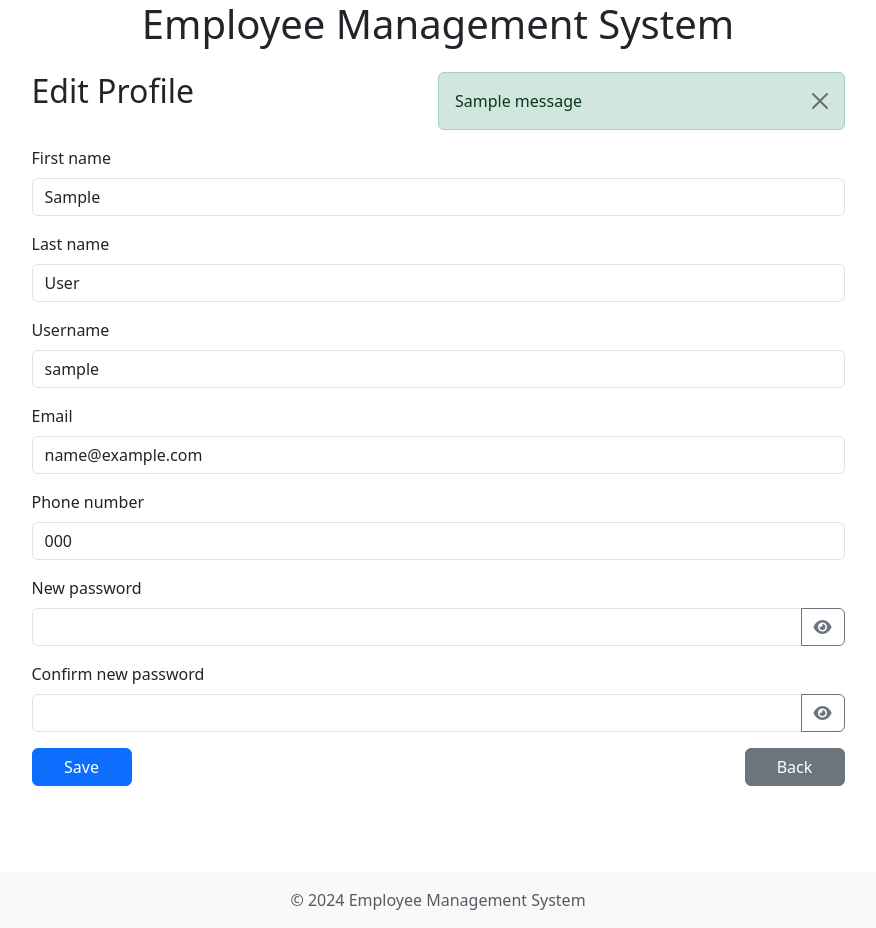
After one commit to Salerys/employee-management, a Django app: page /edit-profile/1 in a window 1280 px wide. The commit adds this page. Shown: the whole page, without its empty margins (202-1078 px from the left). Run offline with Django 5.2, Linux system fonts and the light colour scheme; a user stored in the database is signed in; tables that the repository leaves empty hold one stand-in row (values such as "Sample post"); one stand-in notice (Sample message) is shown; some libraries are stand-ins or nearby versions.

Commit message:
added edit-profile form, where users can change their personal data

```diff
--- a/employees/forms.py
+++ b/employees/forms.py
@@ -1,6 +1,7 @@
 from django import forms
 from django.contrib.auth.forms import UserCreationForm
 from django.contrib.auth.models import User
+from .models import PersonalDetails
 
 
 class RegisterForm(UserCreationForm):
@@ -19,3 +20,38 @@ class RegisterForm(UserCreationForm):
             'password1',
             'password2',
         ]
+
+
+class EditProfileForm(forms.ModelForm):
+    phone_number = forms.CharField(widget=forms.NumberInput)
+    new_password = forms.CharField(
+        widget=forms.PasswordInput(attrs={'id': 'new-password'}),
+    )
+    confirm_new_password = forms.CharField(
+        widget=forms.PasswordInput(attrs={'id': 'confirm-new-password'}),
+    )
+
+    class Meta:
+        model = PersonalDetails
+        fields = [
+            'first_name',
+            'last_name',
+            'username',
+            'email',
+            'phone_number',
+        ]
+
+    # Override the form's initialization to set required=False for every field
+    def __init__(self, *args, **kwargs):
+        super(EditProfileForm, self).__init__(*args, **kwargs)
+        for field in self.fields:
+            self.fields[field].required = False
+
+    def clean(self):
+        cleaned_data = super().clean()
+        new_password = cleaned_data.get('new_password')
+        confirm_new_password = cleaned_data.get('confirm_new_password')
+
+        # Check if the new passwords match
+        if new_password and new_password != confirm_new_password:
+            self.add_error('confirm_new_password', 'Passwords do not match.')
--- /dev/null
+++ b/employees/templates/main/edit-profile.html
@@ -0,0 +1,145 @@
+{% extends 'base.html' %} {% load crispy_forms_tags %} {% block content %}
+<div class="container w-75">
+  <div class="mt-4 d-flex justify-content-between min-height">
+    <h2>Edit Profile</h2>
+
+    {% if messages %}
+    <div id="message-container" class="w-50">
+      {% for message in messages %} {% if forloop.last %}
+      <div
+        class="alert alert-{{ message.tags }} alert-dismissible fade show"
+        role="alert"
+      >
+        {{ message }}
+        <button
+          type="button"
+          class="btn-close"
+          data-bs-dismiss="alert"
+          aria-label="Close"
+        ></button>
+      </div>
+      {% endif %} {% endfor %}
+    </div>
+    {% endif %}
+  </div>
+
+  <form method="post" action="{% url 'edit-profile' id=id %}">
+    {% csrf_token %}
+
+    <div class="mb-3">
+      <label for="first_name" class="form-label">First name</label>
+      <input
+        type="text"
+        class="form-control"
+        id="first_name"
+        name="first_name"
+        value="{{ form.first_name.value }}"
+      />
+      {% if form.first_name.errors %}
+      <div class="invalid-feedback">{{ form.first_name.errors }}</div>
+      {% endif %}
+    </div>
+
+    <div class="mb-3">
+      <label for="last_name" class="form-label">Last name</label>
+      <input
+        type="text"
+        class="form-control"
+        id="last_name"
+        name="last_name"
+        value="{{ form.last_name.value }}"
+      />
+      {% if form.last_name.errors %}
+      <div class="invalid-feedback">{{ form.last_name.errors }}</div>
+      {% endif %}
+    </div>
+
+    <div class="mb-3">
+      <label for="username" class="form-label">Username</label>
+      <input
+        type="text"
+        class="form-control"
+        id="username"
+        name="username"
+        value="{{ form.username.value }}"
+      />
+      {% if form.username.errors %}
+      <div class="invalid-feedback">{{ form.username.errors }}</div>
+      {% endif %}
+    </div>
+
+    <div class="mb-3">
+      <label for="email" class="form-label">Email</label>
+      <input
+        type="email"
+        class="form-control"
+        id="email"
+        name="email"
+        value="{{ form.email.value }}"
+      />
+      {% if form.email.errors %}
+      <div class="invalid-feedback">{{ form.email.errors }}</div>
+      {% endif %}
+    </div>
+
+    <div class="mb-3">
+      <label for="phone_number" class="form-label">Phone number</label>
+      <input
+        type="tel"
+        class="form-control"
+        id="phone_number"
+        name="phone_number"
+        value="{{ form.phone_number.value | default_if_none:'' }}"
+      />
+      {% if form.phone_number.errors %}
+      <div class="invalid-feedback">{{ form.phone_number.errors }}</div>
+      {% endif %}
+    </div>
+
+    <div class="mb-3">
+      <label for="new_password" class="form-label">New password</label>
+      <div class="input-group mb-3">
+        <input
+          type="password"
+          class="form-control password-field"
+          name="new_password"
+        />
+        <button type="button" class="btn btn-outline-secondary toggle-password">
+          <i class="fas fa-eye"></i>
+        </button>
+      </div>
+      {% if form.new_password.errors %}
+      <div class="invalid-feedback">{{ form.new_password.errors }}</div>
+      {% endif %}
+    </div>
+
+    <div class="mb-3">
+      <label for="confirm_new_password" class="form-label"
+        >Confirm new password</label
+      >
+      <div class="input-group mb-3">
+        <input
+          type="password"
+          class="form-control password-field"
+          name="confirm_new_password"
+        />
+        <button type="button" class="btn btn-outline-secondary toggle-password">
+          <i class="fas fa-eye"></i>
+        </button>
+      </div>
+      {% if form.confirm_new_password.errors %}
+      <div class="invalid-feedback">{{ form.confirm_new_password.errors }}</div>
+      {% endif %}
+    </div>
+
+    <div class="mt-3 d-flex justify-content-between flex-align-340">
+      <button type="submit" class="btn btn-primary w-100-px mb-3">Save</button>
+      <a
+        class="btn btn-secondary w-100-px mb-3"
+        href="{% url 'profile' id=id %}"
+        >Back</a
+      >
+    </div>
+  </form>
+</div>
+{% endblock %}
--- a/employees/urls.py
+++ b/employees/urls.py
@@ -14,4 +14,5 @@ urlpatterns = [
     ),
     path('home/', views.home, name='home'),
     path('profile/<int:id>', views.get_profile_data, name='profile'),
+    path('edit-profile/<int:id>', views.update_profile, name='edit-profile'),
 ]
--- a/employees/views.py
+++ b/employees/views.py
@@ -1,9 +1,12 @@
-from django.shortcuts import render, redirect
+from django.shortcuts import get_object_or_404, render, redirect
 from django.contrib import messages
 from django.contrib.auth.decorators import login_required
+from django.contrib.auth import authenticate, login
+from django.contrib.auth.hashers import make_password
 from .models import JobDetails, Performance, PersonalDetails
-from .forms import RegisterForm
+from .forms import EditProfileForm, RegisterForm
 from .utils import (
+    clear_messages,
     get_job_details_by_username,
     get_performance_by_username,
     get_personal_details_by_username,
@@ -22,28 +25,27 @@ def user_register(request):
             user = form.save(commit=False)
             user.save()
 
-            # Step 1: Create an empty Performance instance
+            # Create an empty Performance model
             performance_model = Performance.objects.create()
 
-            # Step 2: Create a JobDetails instance and assign the performance
+            # Create a JobDetails model and assign the Performance model
             job_details_model = JobDetails.objects.create(performance=performance_model)
 
-            # Step 3: Create the PersonalDetails and associate with the user and job_details
+            # Create the PersonalDetails and associate with the user and job_details
             PersonalDetails.objects.create(
                 first_name=user.first_name,
                 last_name=user.last_name,
                 username=user.username,
                 email=user.email,
-                password=user.password,  # Assuming password is already hashed by the form
+                password=user.password,
                 job_details=job_details_model,
             )
 
-            messages.success(request, "Registration successful!")  # Success message
-            return redirect('/')  # Redirect to a success page after registration
+            # Redirect if success
+            messages.success(request, "Registration successful!")
+            return redirect('/')
         else:
-            messages.error(
-                request, "There was an error with your submission."
-            )  # Error message
+            messages.error(request, "There was an error with your submission.")
 
     else:
         form = RegisterForm()
@@ -72,7 +74,6 @@ def home(request):
 def get_profile_data(request, id):
     current_user = request.user
     username = current_user.username
-
     personal_details = get_personal_details_by_username(username)
     job_details = get_job_details_by_username(username)
     performance = get_performance_by_username(username)
@@ -86,3 +87,52 @@ def get_profile_data(request, id):
             'performance': performance,
         },
     )
+
+
+@login_required
+def update_profile(request, id):
+    clear_messages(request)
+    user = request.user
+    personal_details = get_object_or_404(PersonalDetails, username=user.username)
+
+    if request.method == 'POST':
+
+        form = EditProfileForm(request.POST, instance=personal_details)
+
+        if form.is_valid():
+
+            form.save()
+
+            # Update the User model data (username, email, and password)
+            new_username = form.cleaned_data.get('username')
+            new_email = form.cleaned_data.get('email')
+            new_password = form.cleaned_data.get('new_password')
+
+            # Update username and email if changed
+            user.username = new_username
+            user.email = new_email
+
+            # If a new password is provided, hash it and update the User's password
+            if new_password:
+                user.password = make_password(new_password)
+                user.save()
+
+                # Reauthenticate the user with the new credentials
+                updated_user = authenticate(
+                    username=new_username, password=new_password
+                )
+                if updated_user is not None:
+                    login(request, updated_user)  # Re-log the user in
+
+            else:
+                user.save()  # Save changes if no password is updated
+
+            messages.success(request, 'Update was successful.')
+            return render(request, 'main/edit-profile.html', {'form': form, 'id': id})
+
+        else:
+            messages.error(request, 'There was an error with your submission.')
+
+    else:
+        form = EditProfileForm(instance=personal_details)
+    return render(request, 'main/edit-profile.html', {'form': form, 'id': id})
```
Also changed, not shown: employees/templates/main/profile.html (+6 -1 lines).
